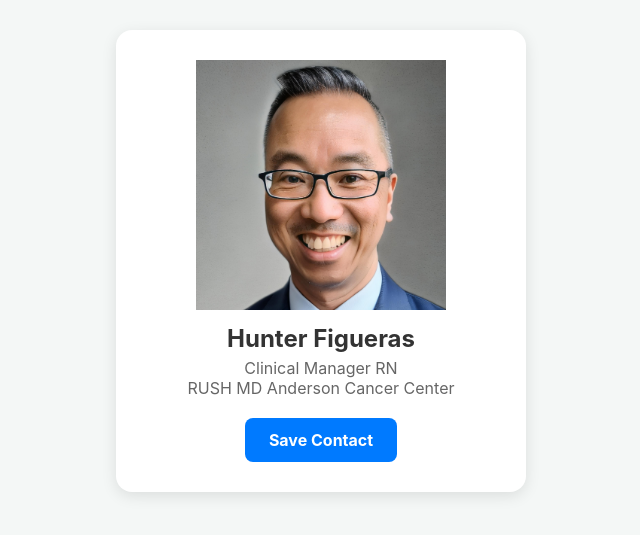
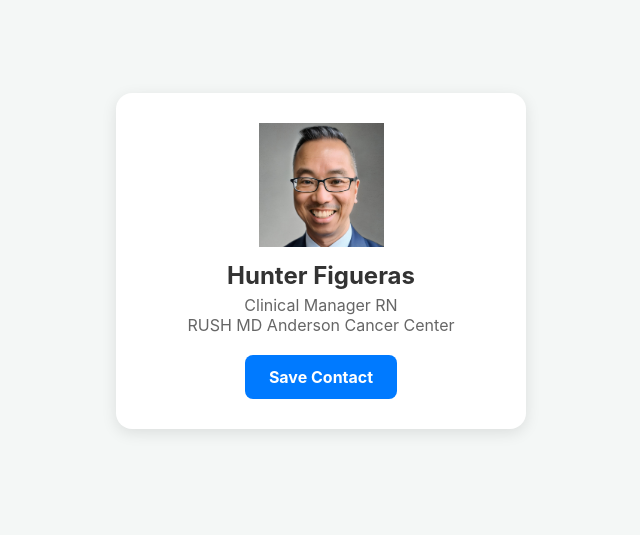
Before and after one commit to SquirrelProductions-hub/vcard, a plain HTML site: page index.html in a window 1280 px wide. Shown: the part 139-674 px from the top of the page, without its empty margins (319-959 px from the left). Drawn offline with Linux system fonts and the light colour scheme.

Commit message:
Update index.html

```diff
--- a/index.html
+++ b/index.html
@@ -52,7 +52,7 @@
 
     <div class="card">
         <!-- Change the text below to your details -->
-        <img src="1689955084042_resized_edited_square.jpg" class="center-image" style="width: 250px; height: auto;">
+        <img src="1689955084042_resized_edited_square.jpg" class="center-image" style="width: 125px; height: auto;">
         <h1>Hunter Figueras</h1>
         <p>Clinical Manager RN
             <br>
```
